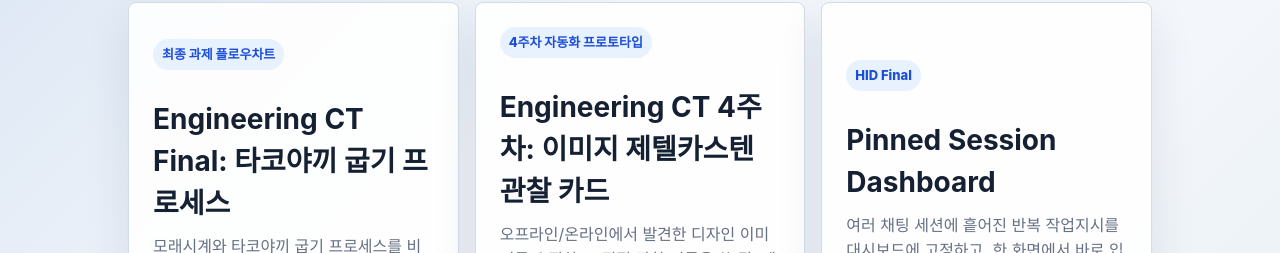
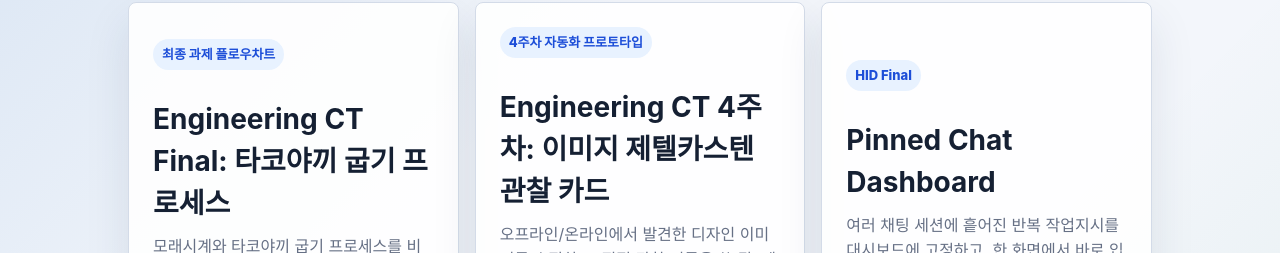
Before and after one commit to rathmango/phi, a React (Vite) app: page / in a window 1280 px wide. Shown: the part 195-448 px from the top of the page. Built offline with nearby package versions, Linux system fonts and the light colour scheme; a web font is replaced by a local one.

Commit message:
Rename pinned chat dashboard route

```diff
--- a/src/main.tsx
+++ b/src/main.tsx
@@ -123,6 +123,7 @@ function App() {
   }
 
   if (
+    route.appId === "pinned-chat-dashboard" ||
     route.appId === "pinned-session-dashboard" ||
     (project?.kind === "pinned-dashboard" && activeSection === "prototype")
   ) {
@@ -185,11 +186,11 @@ function App() {
           if (project.kind === "pinned-dashboard" && section.id === "prototype") {
             return (
               <a
-                href="#/apps/pinned-session-dashboard"
+                href="#/apps/pinned-chat-dashboard"
                 key={section.id}
                 onClick={(event) => {
                   event.preventDefault();
-                  navigate("#/apps/pinned-session-dashboard");
+                  navigate("#/apps/pinned-chat-dashboard");
                 }}
               >
                 <Icon size={17} />
--- a/src/projects.ts
+++ b/src/projects.ts
@@ -1866,7 +1866,7 @@ export const projects: Project[] = [
   {
     id: "hid-pinned-session-dashboard",
     kind: "pinned-dashboard",
-    title: "Pinned Session Dashboard",
+    title: "Pinned Chat Dashboard",
     status: "HID Final",
     summary: "여러 채팅 세션에 흩어진 반복 작업지시를 대시보드에 고정하고, 한 화면에서 바로 입력하는 LLM 채팅 대시보드",
     onePager: {
--- a/src/projects/pinned-session-dashboard/PRODUCT_SPEC.md
+++ b/src/projects/pinned-session-dashboard/PRODUCT_SPEC.md
@@ -1,4 +1,4 @@
-# Pinned Session Dashboard 상세 기획서
+# Pinned Chat Dashboard 상세 기획서
 
 ## 1. 제품 정의
 
@@ -13,7 +13,7 @@ Dashboard는 반복해서 사용하는 채팅 세션을 최대 4개까지 한
 
 ## 2. 정보 구조
 
-동작 프로토타입은 프로젝트 문서 안에 삽입하지 않고 `#/apps/pinned-session-dashboard` 단독 페이지에서 실행한다. 프로젝트 문서의 `프로토타입` 탭은 이 페이지로 이동하는 링크 역할만 한다.
+동작 프로토타입은 프로젝트 문서 안에 삽입하지 않고 `#/apps/pinned-chat-dashboard` 단독 페이지에서 실행한다. 프로젝트 문서의 `프로토타입` 탭은 이 페이지로 이동하는 링크 역할만 한다. 기존 `#/apps/pinned-session-dashboard` 경로는 이전 링크 호환을 위해 같은 프로토타입을 연다.
 
 사이드바에는 Dashboard, 채팅 검색, 전체 세션 목록, 새 채팅 버튼, 사이드바 닫기 버튼을 둔다. 세션 목록의 핀 아이콘은 Dashboard 고정 여부를 나타내며 패널 상태와 항상 일치한다. 사이드바를 닫으면 본문이 창 전체 너비를 사용하고 좌측 상단 버튼으로 다시 열 수 있다.
 
```
